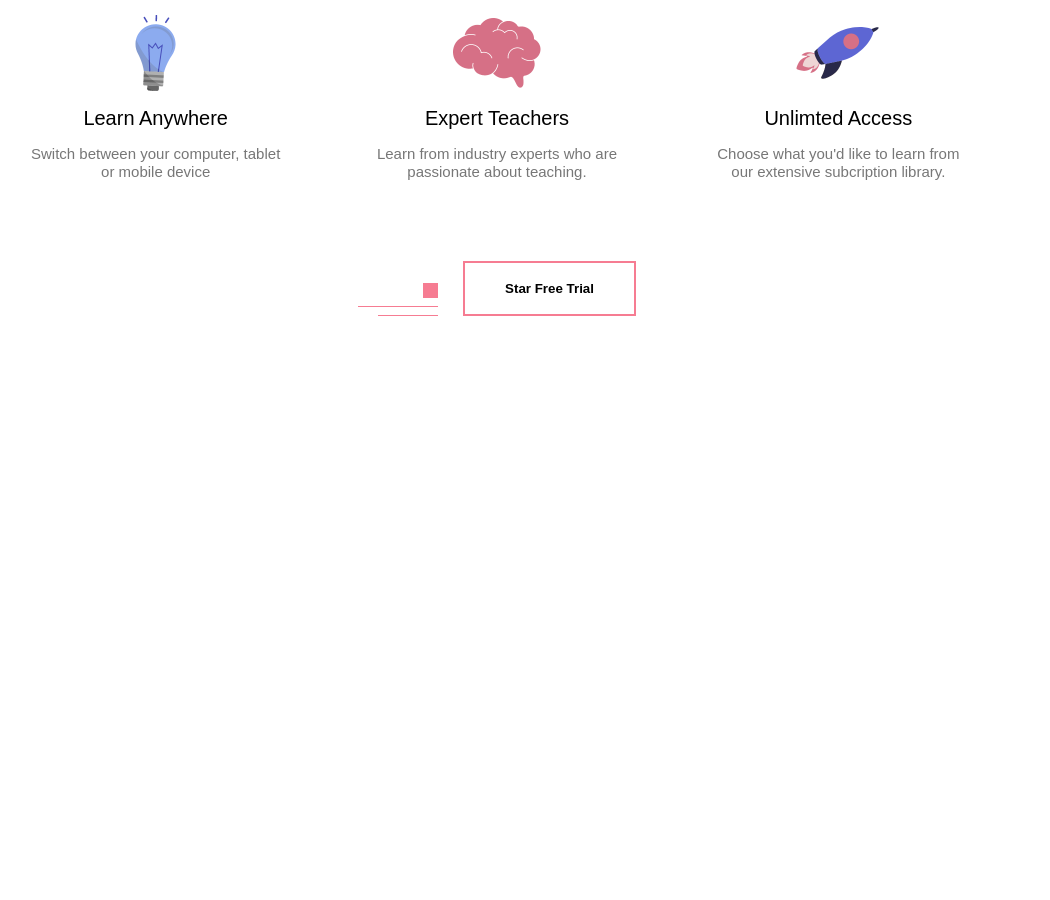
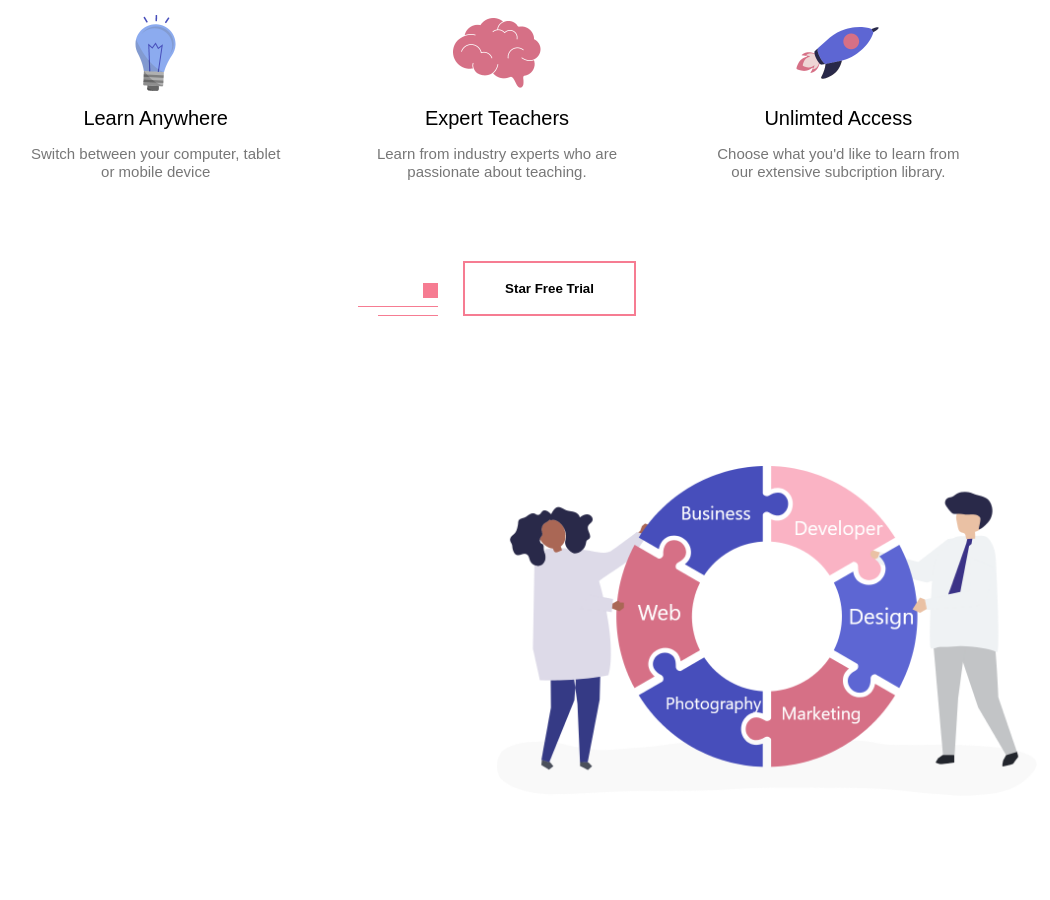
Before and after one commit to Mariam-Levy/Xypo-Rose, a plain HTML site: page index.html in a window 1280 px wide. Shown: the part 1563-2463 px from the top of the page, without its empty margins (143-1193 px from the left). Before the commit the page ends 1929 px from the top, so only its background shows below. Drawn offline with Linux system fonts and the light colour scheme.

Commit message:
Comienzo de la seccion Courses

```diff
--- a/index.html
+++ b/index.html
@@ -92,8 +92,15 @@
         </div>
     </section>
 
-
-
+<!-- Courses -->
+    <section id="courses">
+        <div class="container course-row">
+            <div class="course-left-col"></div>
+            <div class="course-right-col">
+                <img src="./assets/course.png" alt="">
+            </div>
+        </div>
+    </section>
 
 
 
--- a/styles.css
+++ b/styles.css
@@ -191,3 +191,26 @@ nav ul li a {
     display: inline-block;
     margin-right: 25px;
 }
+
+/* -------- courses ---------- */
+#courses {
+    padding: 100px 0;
+}
+
+.course-row {
+    display: flex;
+    align-items: center;
+    flex-wrap: wrap;
+}
+
+.course-right-col {
+    flex-basis: 50%;
+}
+
+.course-right-col img {
+    width: 100%;
+}
+
+.course-left-col {
+    flex-basis: 50%;
+}
```
